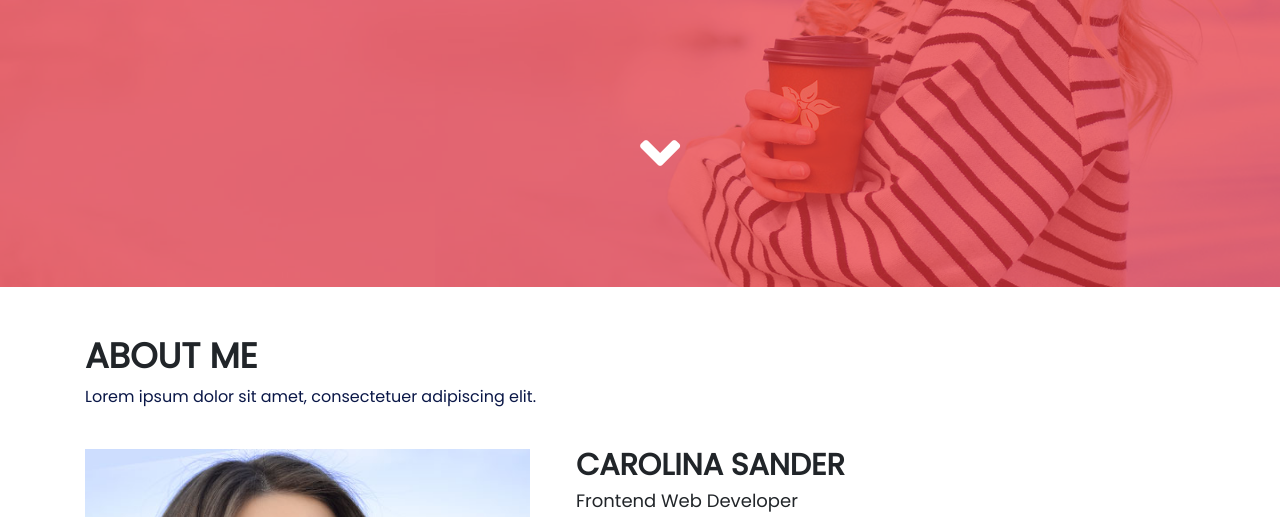
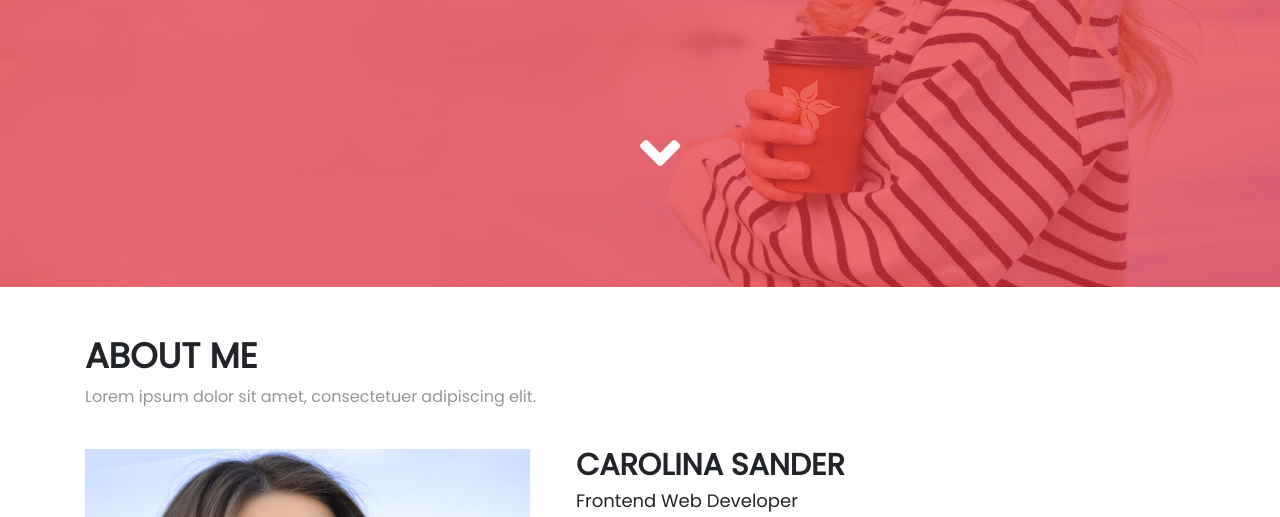
Before and after one commit to SoohaMagdy/Project1, a plain HTML site: page index.html in a window 1280 px wide. Shown: the part 393-910 px from the top of the page. Drawn offline with Linux system fonts and the light colour scheme.

Commit message:
Update index_style.css

```diff
--- a/css/index_style.css
+++ b/css/index_style.css
@@ -61,7 +61,7 @@ h2{
     font-weight: 700
 }
 p{
-    color: #0A1747;
+    color: #969696;
     font-size: 16px;
 }
 h3{
```
